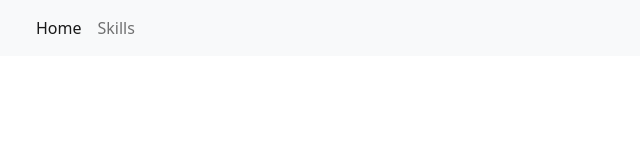
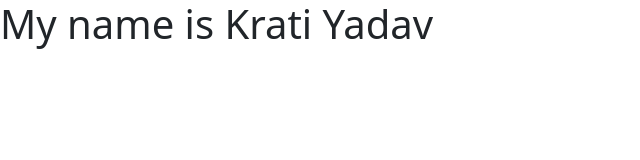
Before and after one commit to krati5/krati5.github.io, a plain HTML site: page index.html in a window 1280 px wide. Shown: the whole page, without its empty margins (0-640 px from the left). Drawn offline with nearby package versions, Linux system fonts and the light colour scheme.

Commit message:
Added index.html
Signed-off-by: krati yadav <kratiy.5@gmail.com>

```diff
--- a/index.html
+++ b/index.html
@@ -14,26 +14,7 @@
 </head>
 <body >
 
-    <nav class="navbar navbar-expand-lg bg-light">
-        <div class="container-fluid">
-          <a class="navbar-brand" href="#"></a>
-          <button class="navbar-toggler" type="button" data-bs-toggle="collapse" data-bs-target="#navbarSupportedContent" aria-controls="navbarSupportedContent" aria-expanded="false" aria-label="Toggle navigation">
-            <span class="navbar-toggler-icon"></span>
-          </button>
-          <div class="collapse navbar-collapse" id="navbarSupportedContent">
-            <ul class="navbar-nav me-auto mb-2 mb-lg-0">
-              <li class="nav-item">
-                <a class="nav-link active" aria-current="page" href="#">Home</a>
-              </li>
-              <li class="nav-item">
-                <a class="nav-link" href="#">Skills</a>
-              </li>
-            </ul>
-          </div>
-        </div>
-      </nav>
-
-
+<h1>My name is Krati Yadav</h1>
 
     <!-- JavaScript Bundle with Popper -->
 <script src="https://cdn.jsdelivr.net/npm/bootstrap@5.2.1/dist/js/bootstrap.bundle.min.js" integrity="sha384-u1OknCvxWvY5kfmNBILK2hRnQC3Pr17a+RTT6rIHI7NnikvbZlHgTPOOmMi466C8" crossorigin="anonymous"></script>
```
